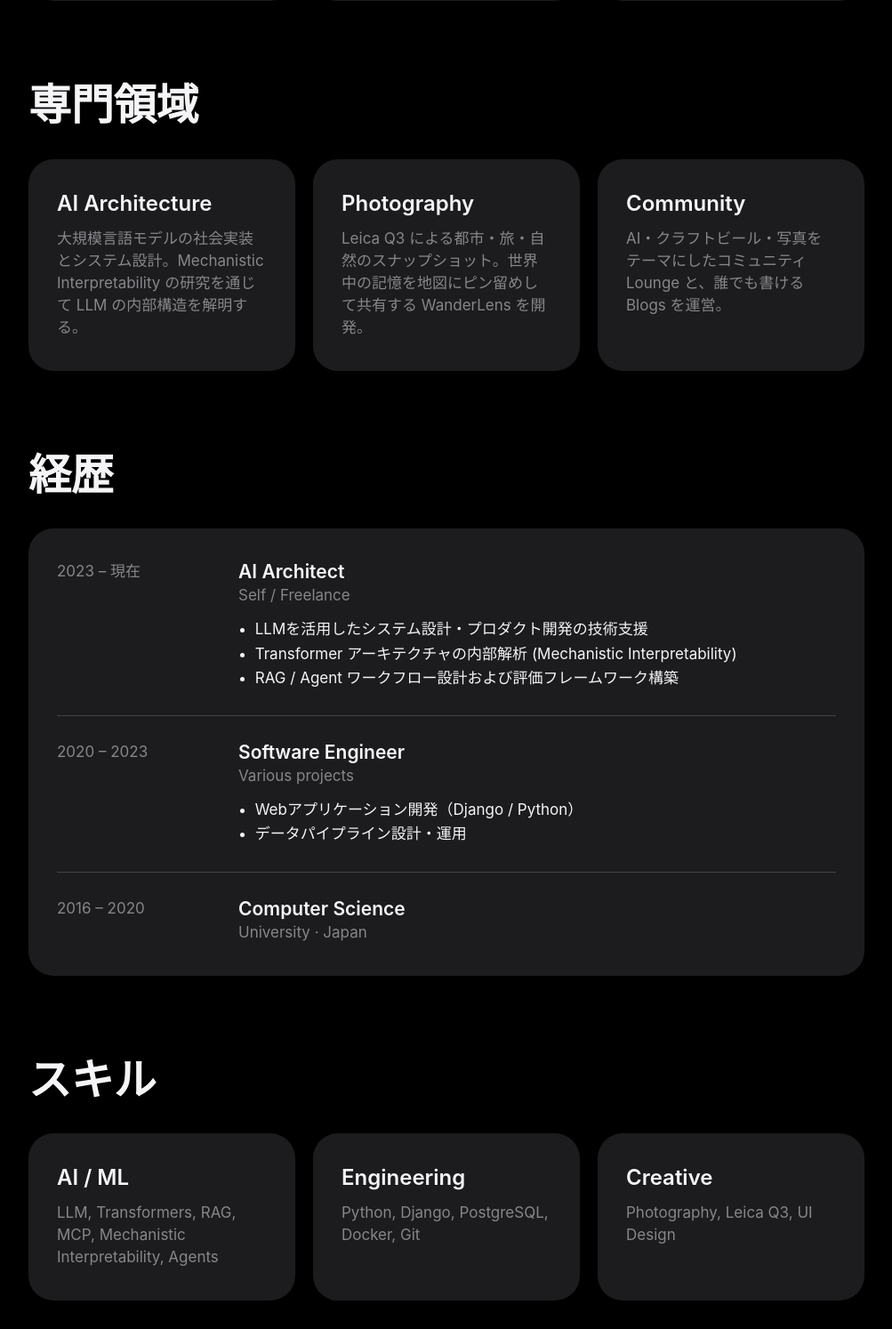
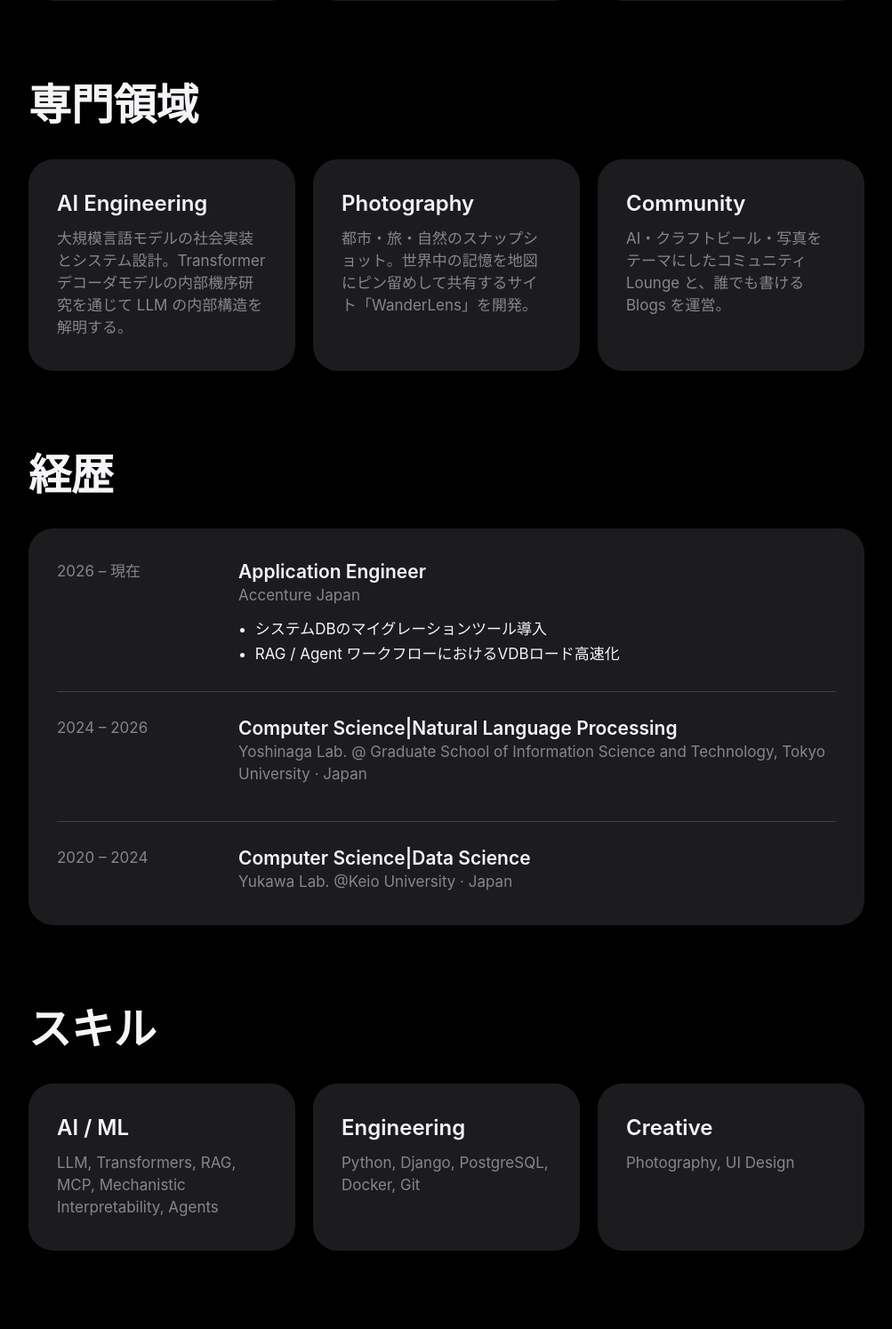
Before and after one commit to JE6HUB/je6hub_website, a Django app: page /ja/resume/ in a window 1280 px wide. Shown: the part 957-2451 px from the top of the page at 89% size, without its empty margins (138-1141 px from the left). Run offline with Django 5.2, Linux system fonts and the light colour scheme; data comes from the database, SQL or seed files in the repository; parts of the project's set-up code (start-up, migrations or seed data) failed here and were passed over; some libraries are stand-ins or nearby versions.

Commit message:
レジュメの内容を正しいものに変更

```diff
--- a/my_website/core/templates/core/resume.html
+++ b/my_website/core/templates/core/resume.html
@@ -137,12 +137,12 @@
         <h2>{% trans "専門領域" %}</h2>
         <div class="resume-tiles">
             <div class="resume-tile">
-                <h3>AI Architecture</h3>
-                <p>{% trans "大規模言語モデルの社会実装とシステム設計。Mechanistic Interpretability の研究を通じて LLM の内部構造を解明する。" %}</p>
+                <h3>AI Engineering</h3>
+                <p>{% trans "大規模言語モデルの社会実装とシステム設計。Transformerデコーダモデルの内部機序研究を通じて LLM の内部構造を解明する。" %}</p>
             </div>
             <div class="resume-tile">
                 <h3>Photography</h3>
-                <p>{% trans "Leica Q3 による都市・旅・自然のスナップショット。世界中の記憶を地図にピン留めして共有する WanderLens を開発。" %}</p>
+                <p>{% trans "都市・旅・自然のスナップショット。世界中の記憶を地図にピン留めして共有するサイト「WanderLens」を開発。" %}</p>
             </div>
             <div class="resume-tile">
                 <h3>Community</h3>
@@ -156,33 +156,28 @@
         <h2>{% trans "経歴" %}</h2>
         <div class="resume-rows">
             <div class="resume-row">
-                <div class="resume-row-period">2023 – {% trans "現在" %}</div>
+                <div class="resume-row-period">2026 – {% trans "現在" %}</div>
                 <div>
-                    <h3>AI Architect</h3>
-                    <p class="resume-row-org">Self / Freelance</p>
+                    <h3>Application Engineer</h3>
+                    <p class="resume-row-org">Accenture Japan</p>
                     <ul>
-                        <li>{% trans "LLMを活用したシステム設計・プロダクト開発の技術支援" %}</li>
-                        <li>{% trans "Transformer アーキテクチャの内部解析 (Mechanistic Interpretability)" %}</li>
-                        <li>{% trans "RAG / Agent ワークフロー設計および評価フレームワーク構築" %}</li>
+                        <li>{% trans "システムDBのマイグレーションツール導入" %}</li>
+                        <li>{% trans "RAG / Agent ワークフローにおけるVDBロード高速化" %}</li>
                     </ul>
                 </div>
             </div>
             <div class="resume-row">
-                <div class="resume-row-period">2020 – 2023</div>
+                <div class="resume-row-period">2024 – 2026</div>
                 <div>
-                    <h3>Software Engineer</h3>
-                    <p class="resume-row-org">Various projects</p>
-                    <ul>
-                        <li>{% trans "Webアプリケーション開発（Django / Python）" %}</li>
-                        <li>{% trans "データパイプライン設計・運用" %}</li>
-                    </ul>
+                    <h3>Computer Science|Natural Language Processing</h3>
+                    <p class="resume-row-org">Yoshinaga Lab. @ Graduate School of Information Science and Technology, Tokyo University · Japan</p>
                 </div>
             </div>
             <div class="resume-row">
-                <div class="resume-row-period">2016 – 2020</div>
+                <div class="resume-row-period">2020 – 2024</div>
                 <div>
-                    <h3>{% trans "Computer Science" %}</h3>
-                    <p class="resume-row-org" style="margin-bottom: 0;">University · Japan</p>
+                    <h3>{% trans "Computer Science|Data Science" %}</h3>
+                    <p class="resume-row-org" style="margin-bottom: 0;">Yukawa Lab. @Keio University · Japan</p>
                 </div>
             </div>
         </div>
@@ -202,7 +197,7 @@
             </div>
             <div class="resume-tile">
                 <h3>{% trans "Creative" %}</h3>
-                <p class="resume-skill-list">Photography, Leica Q3, UI Design</p>
+                <p class="resume-skill-list">Photography, UI Design</p>
             </div>
         </div>
     </section>
```
